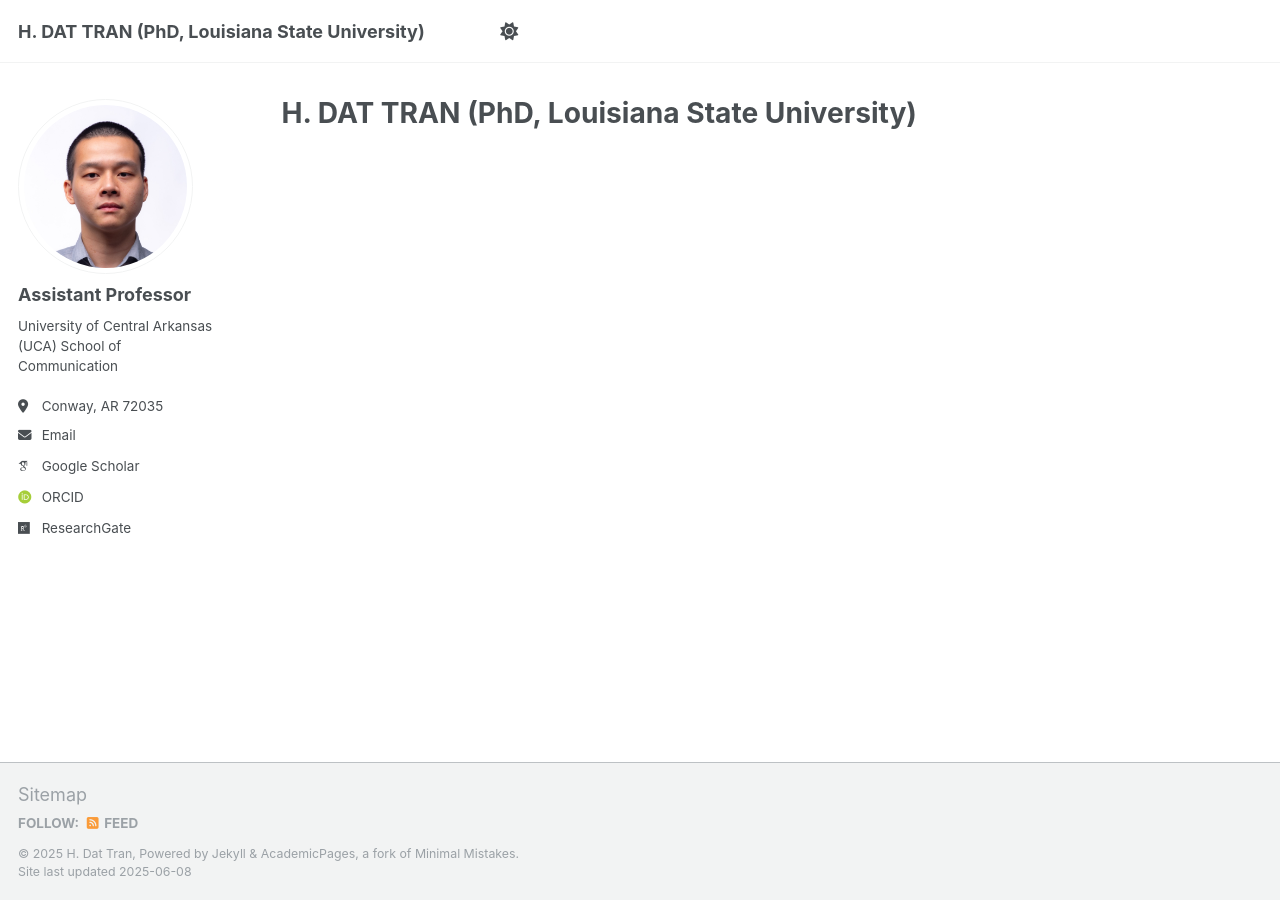
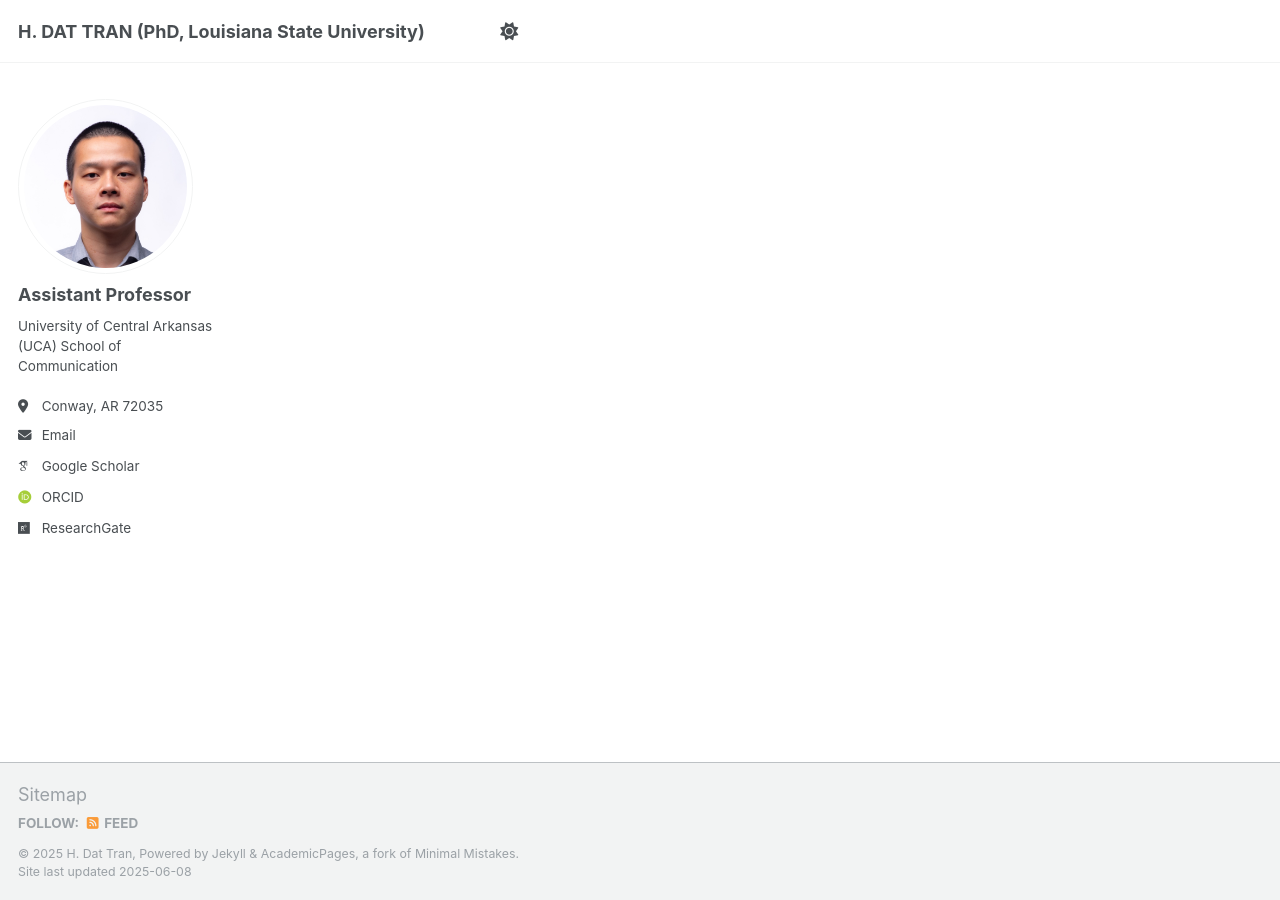
Before and after one commit to hdattran/hdattran.github.io, a Jekyll site: the page built from _pages/about.md, in a window 1280 px wide. Built offline with Jekyll 4.4.1, drawn with Linux system fonts in a browser that asks for light colours; some web fonts are replaced.

Commit message:
Update about.md

```diff
--- a/_pages/about.md
+++ b/_pages/about.md
@@ -1,6 +1,6 @@
 ---
 permalink: /
-title: "H. DAT TRAN (PhD, Louisiana State University)"
+title: ""
 author_profile: true
 redirect_from:
   - /about/
```
